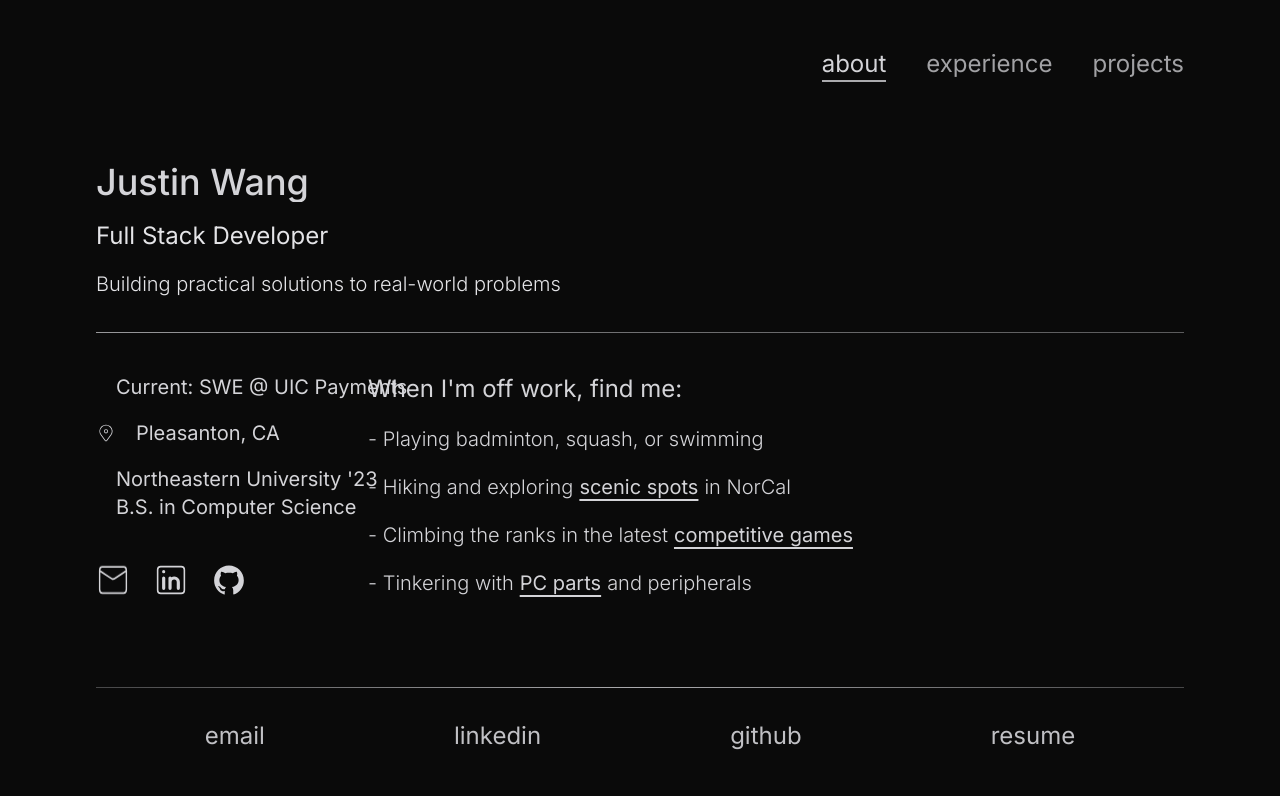
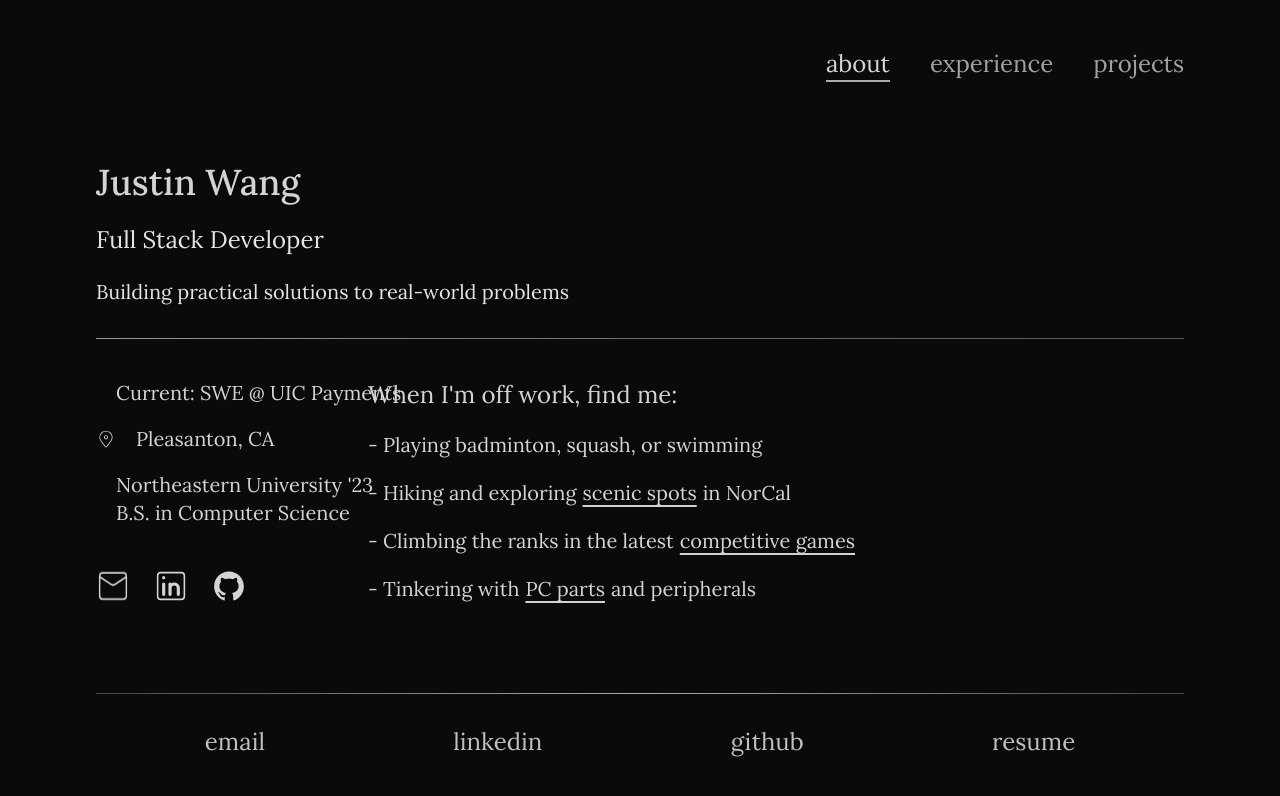
Before and after one commit to jwang9228/personal-site, a Next.js app: page /about in a window 1280 px wide. Shown: the top 796 px of the page. Built offline with nearby package versions, Linux system fonts and the light colour scheme.

Commit message:
Implement Lora font

```diff
--- a/src/app/components/about/About.jsx
+++ b/src/app/components/about/About.jsx
@@ -45,12 +45,13 @@ export default function About() {
 
   return (
     <main className='flex flex-col gap-y-8 laptop:gap-y-10'>
-      <header className='flex flex-col gap-y-1 tablet:gap-y-2 laptop:gap-y-3'>
+      <header className='flex flex-col gap-y-0.5 tablet:gap-y-1.5 laptop:gap-y-2.5'>
         <FadeContent delay={1000} duration={100}>
           <h1 className='inline-block overflow-hidden
             text-3xl tablet:text-4xl font-medium'
           >
-            <span className='block animate-wipe [clip-path:inset(0_100%_0_0)]
+            <span className='block pb-0.5 tablet:pb-1 desktop:pb-1.5
+              animate-wipe [clip-path:inset(0_100%_0_0)]
               [animation-delay:1s] [animation-duration:0.4s]'>
               Justin Wang
             </span>
@@ -60,7 +61,8 @@ export default function About() {
           <h2 className='inline-block overflow-hidden
             text-lg tablet:text-xl laptop:text-2xl text-zinc-200'
           >
-            <span className='block animate-wipe [clip-path:inset(0_100%_0_0)]
+            <span className='block pb-0.5 tablet:pb-1 desktop:pb-1.5
+              animate-wipe [clip-path:inset(0_100%_0_0)]
               [animation-delay:1.4s] [animation-duration:0.4s]'>
               Full Stack Developer
             </span>
--- a/src/app/layout.jsx
+++ b/src/app/layout.jsx
@@ -1,8 +1,9 @@
-import { Inter } from 'next/font/google'
+import { Inter, Lora } from 'next/font/google'
 import './globals.css';
 import RootLayout from './components/RootLayout';
 
 const inter = Inter({ subsets: ['latin'] });
+const lora = Lora({ subsets: ['latin'] });
 
 export const metadata = {
   title: {
@@ -20,7 +21,7 @@ export const viewport = {
 export default function Layout({ children }) {
   return (
     <html lang='en'>
-      <body className={`${inter.className} antialiased`} >
+      <body className={`${lora.className} antialiased`} >
         <RootLayout children={children} />
       </body>
     </html>
```
